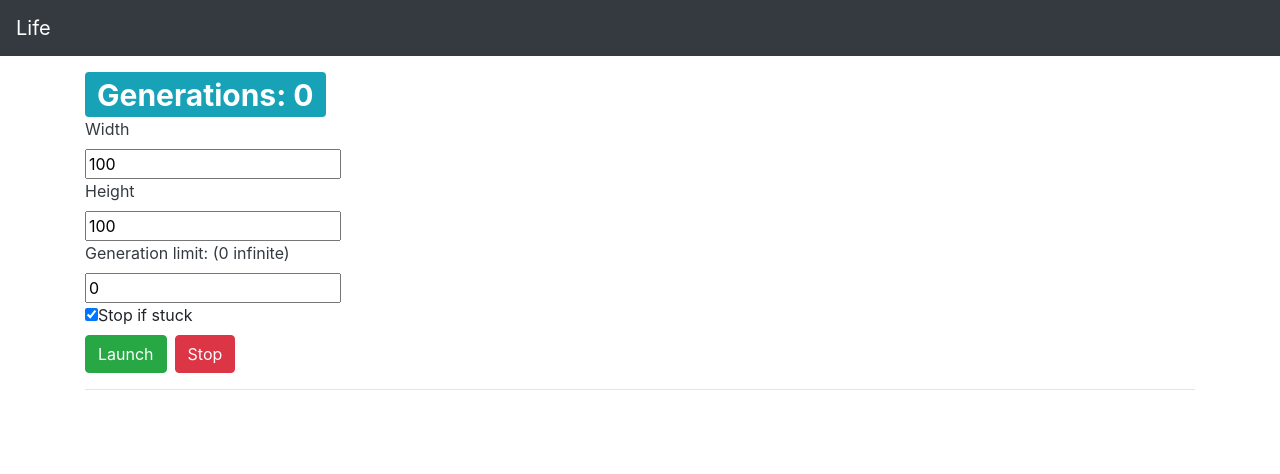
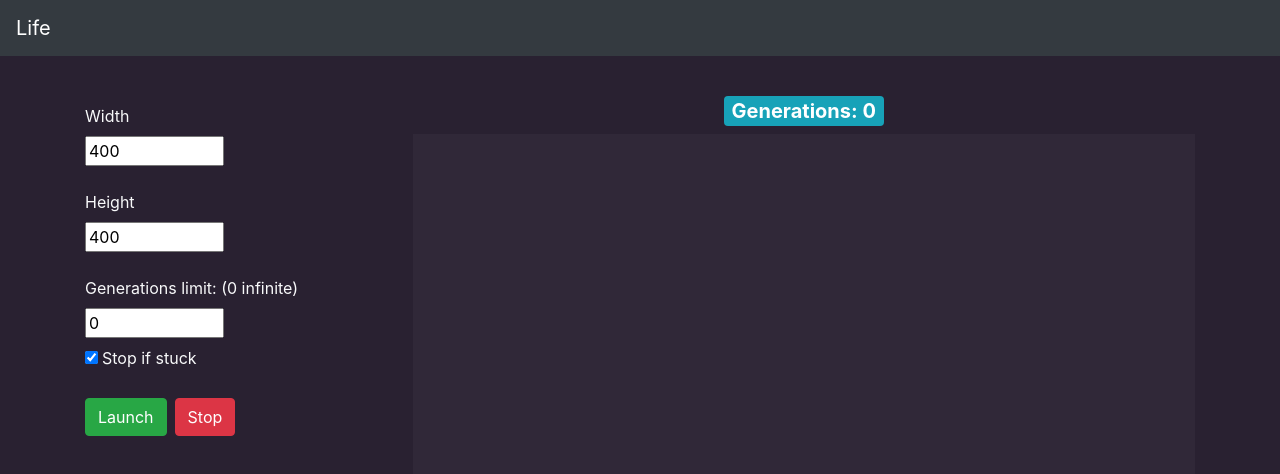
Before and after one commit to adxl/life, a React (Create React App) app: page / in a window 1280 px wide. Shown: the top 474 px of the page. Built offline with nearby package versions, Linux system fonts and the light colour scheme.

Commit message:
improve ui

```diff
--- a/public/index.html
+++ b/public/index.html
@@ -1,14 +1,12 @@
 <!DOCTYPE html>
 <html lang="en">
+
 <head>
   <meta charset="utf-8" />
   <link rel="icon" href="%PUBLIC_URL%/favicon.ico" />
   <meta name="viewport" content="width=device-width, initial-scale=1" />
   <meta name="theme-color" content="#000000" />
-    <meta
-      name="description"
-      content="Web site created using create-react-app"
-    />
+  <meta name="description" content="Cellular automaton simulator" />
   <link rel="apple-touch-icon" href="%PUBLIC_URL%/logo192.png" />
   <!--
       manifest.json provides metadata used when your web app is installed on a
@@ -24,20 +22,12 @@
       work correctly both with client-side routing and a non-root public URL.
       Learn how to configure a non-root public URL by running `npm run build`.
     -->
-    <title>React App</title>
+  <title>Life</title>
 </head>
+
 <body>
   <noscript>You need to enable JavaScript to run this app.</noscript>
   <div id="root"></div>
-    <!--
-      This HTML file is a template.
-      If you open it directly in the browser, you will see an empty page.
+</body>
 
-      You can add webfonts, meta tags, or analytics to this file.
-      The build step will place the bundled scripts into the <body> tag.
-
-      To begin the development, run `npm start` or `yarn start`.
-      To create a production bundle, use `npm run build` or `yarn build`.
-    -->
-  </body>
 </html>
--- a/src/App.css
+++ /dev/null
@@ -1,38 +0,0 @@
-.App {
-  text-align: center;
-}
-
-.App-logo {
-  height: 40vmin;
-  pointer-events: none;
-}
-
-@media (prefers-reduced-motion: no-preference) {
-  .App-logo {
-    animation: App-logo-spin infinite 20s linear;
-  }
-}
-
-.App-header {
-  background-color: #282c34;
-  min-height: 100vh;
-  display: flex;
-  flex-direction: column;
-  align-items: center;
-  justify-content: center;
-  font-size: calc(10px + 2vmin);
-  color: white;
-}
-
-.App-link {
-  color: #61dafb;
-}
-
-@keyframes App-logo-spin {
-  from {
-    transform: rotate(0deg);
-  }
-  to {
-    transform: rotate(360deg);
-  }
-}
--- a/src/App.js
+++ b/src/App.js
@@ -1,14 +1,12 @@
 import React from 'react';
 import Navbar from './components/Navbar';
-
-import './App.css';
 import Board from './components/Board';
 
 function App() {
 	return (
 		<React.Fragment>
 			<Navbar />
-			<main className="container">
+			<main className="container mt-4">
 				<Board />
 			</main>
 		</React.Fragment>
--- a/src/components/Board.jsx
+++ b/src/components/Board.jsx
@@ -9,8 +9,8 @@ export default class Board extends Component{
 	}
 
 	state = {
-		width: 100,
-		height: 100,
+		width: 400,
+		height: 400,
 		gens : 0,
 		gensLimit: 0,
 		forceStop: true
@@ -188,30 +188,38 @@ export default class Board extends Component{
 
 	render() {
 		return (
-			<React.Fragment>
-				<div>
+			<div className="content">
+				<div className="info" >
+					<div className="fields">
+						<label className="text-light mt-4" >Width</label><br />
+						<input type="number" min="100" onChange={this.handleWidthChange} value={this.state.width} /><br />
 
-					<div>
-						<span style={{fontSize:30}} className="badge badge-info mt-3" >Generations: {this.state.gens}</span>
+						<label className="text-light mt-4" >Height</label><br/>
+						<input type="number" min="100" onChange={this.handleHeightChange} value={this.state.height} /><br/>
+
+						<label className="text-light mt-4" >Generations limit: (0 infinite)</label><br/>
+						<input type="number" className="mr-2" onChange={this.handleInputChange} value={this.state.gensLimit} min="0"/><br/>
 					</div>
 
-					<label className="text-dark" >Width</label><br />
-					<input type="number" min="100" onChange={this.handleWidthChange} value={this.state.width} /><br />
+					<div className="checkbox  mt-2">
+						<input type="checkbox" onChange={this.handleCheck} checked={this.state.forceStop} />
+						<label className="text-light ml-1">Stop if stuck</label><br/>
+					</div>
 
-					<label className="text-dark" >Height</label><br/>
-					<input type="number" min="100" onChange={this.handleHeightChange} value={this.state.height} /><br/>
+					<div className="buttons">
+						<button onClick={this.launch} className="btn btn-success mr-2">Launch</button>
+						<button onClick={this.stop} className="btn btn-danger">Stop</button>
+					</div>
 
-					<label className="text-dark" >Generation limit: (0 infinite)</label><br/>
-					<input type="number" className="mr-2" onChange={this.handleInputChange} value={this.state.gensLimit} min="0"/><br/>
-					<input type="checkbox" onChange={this.handleCheck} checked={this.state.forceStop} />
-					<label>Stop if stuck</label><br/>
-					<button onClick={this.launch} className="btn btn-success mr-2">Launch</button>
-					<button onClick={this.stop} className="btn btn-danger">Stop</button>
 				</div>
-				<hr/>
-				<div ref={this.pRef}>
+				<div className="board-container">
+					<div className="gen-counter">
+						<span style={{fontSize:20}} className="badge badge-info mt-3 mb-2" >Generations: {this.state.gens}</span>
+					</div>
+					<div ref={this.pRef} className="board">
+					</div>
 				</div>
-			</React.Fragment>
+			</div>
 		);
 	}
 
--- a/src/index.css
+++ b/src/index.css
@@ -5,9 +5,46 @@ body {
     sans-serif;
   -webkit-font-smoothing: antialiased;
   -moz-osx-font-smoothing: grayscale;
+  background-color: #292131;
 }
 
-code {
+/* code {
   font-family: source-code-pro, Menlo, Monaco, Consolas, 'Courier New',
     monospace;
+} */
+
+.content{
+  display: flex;
 }
+
+.info{
+  width: 25%;
+  float: left;
+}
+
+.fields input {
+
+  width: 50%;
+}
+
+.board-container{
+  width: 75%;
+  float: left;
+}
+
+.gen-counter{
+  text-align: center;
+  margin-left: 50px;
+}
+
+.board{
+  text-align: center;
+  padding-top: 20px;
+  height: 100%;
+  margin-left: 50px;
+  background-color: #302838;
+}
+
+.buttons{
+  margin-top: 20px;
+}
```
Also changed, not shown: src/index.js (+6 -3 lines), src/logo.svg (deleted), 1 other file (tests, documents, lock files or other folders). Lines whose indentation alone changed are shown as unchanged.
